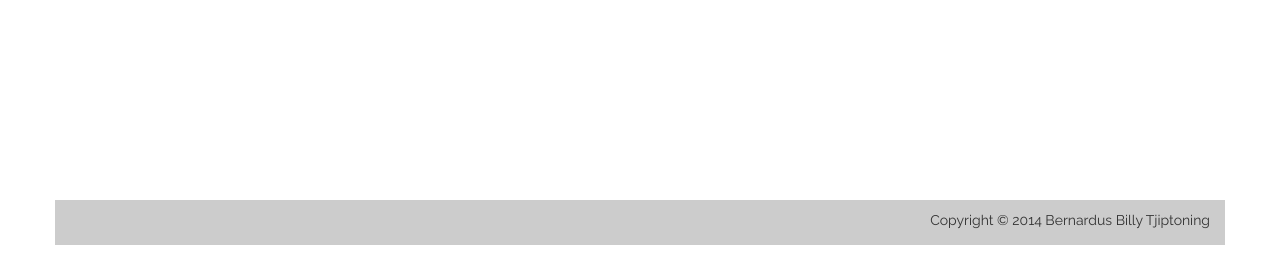
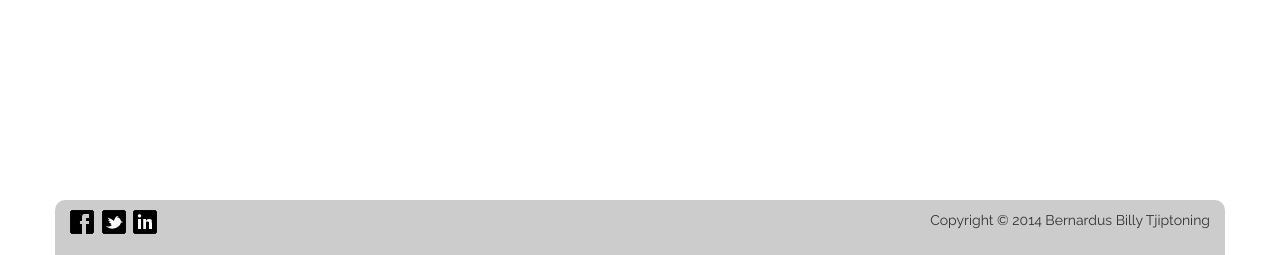
Before and after one commit to bernardusbilly/bernardusbilly.github.io, a PHP site: page / in a window 1280 px wide. Shown: the part 630-885 px from the top of the page. Run offline with PHP 8.4, Linux system fonts and the light colour scheme; style sheets or scripts are compiled from the project's sources.

Commit message:
Bug Fix
- added css for new glyph icons

```diff
--- a/index.html
+++ b/index.html
@@ -10,6 +10,7 @@
 	<link rel="icon" type="image/png" href="http://bernardusbilly.com/favicon.png">
 
 	<link rel="stylesheet" href="./resources/css/bootstrap.min.css">
+	<link rel="stylesheet" href="./resources/css/bootstrap.icon-large.min.css">
 	<link rel="stylesheet" href="./resources/css/style.css">
 	<link rel="stylesheet" href="./resources/css/responsive.css">
 	<link rel="stylesheet" href="./resources/css/normalize.css">
--- a/projects.html
+++ b/projects.html
@@ -9,6 +9,7 @@
 	<link rel="icon" type="image/png" href="http://bernardusbilly.com/favicon.png">
 
 	<link rel="stylesheet" href="./resources/css/bootstrap.min.css">
+	<link rel="stylesheet" href="./resources/css/bootstrap.icon-large.min.css">
 	<link rel="stylesheet" href="./resources/css/style.css">
 	<link rel="stylesheet" href="./resources/css/responsive.css">
 	<link rel="stylesheet" href="./resources/css/normalize.css">
--- a/resources/css/style.css
+++ b/resources/css/style.css
@@ -104,4 +104,6 @@ a {
 	margin-top: 30px;
 	padding-top: 10px;
 	padding-bottom: 15px;
+	border-top-right-radius: 10px;
+	border-top-left-radius: 10px;
 }
--- a/resume.html
+++ b/resume.html
@@ -9,6 +9,7 @@
 	<link rel="icon" type="image/png" href="http://bernardusbilly.com/favicon.png">
 
 	<link rel="stylesheet" href="./resources/css/bootstrap.min.css">
+	<link rel="stylesheet" href="./resources/css/bootstrap.icon-large.min.css">
 	<link rel="stylesheet" href="./resources/css/style.css">
 	<link rel="stylesheet" href="./resources/css/responsive.css">
 	<link rel="stylesheet" href="./resources/css/normalize.css">
```
